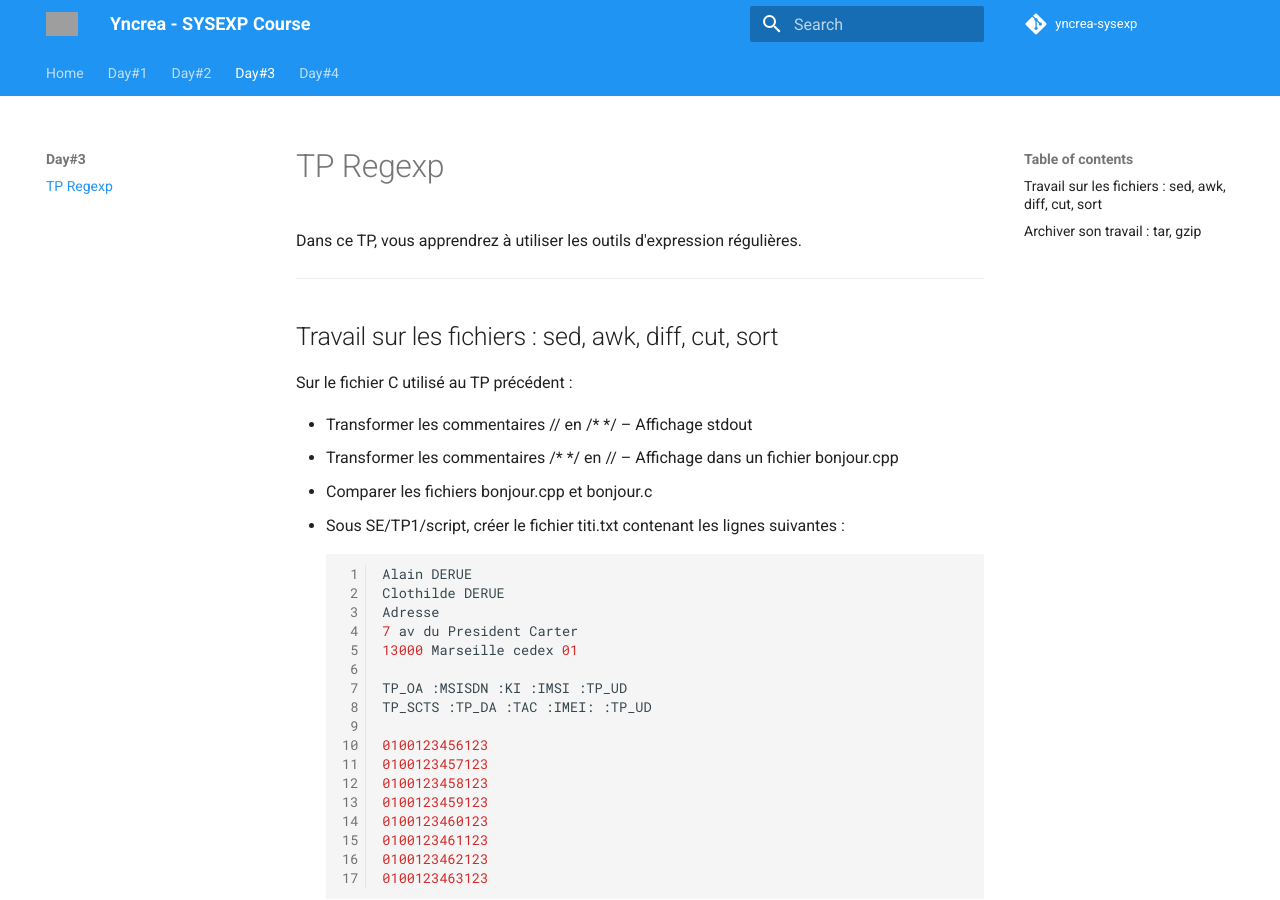
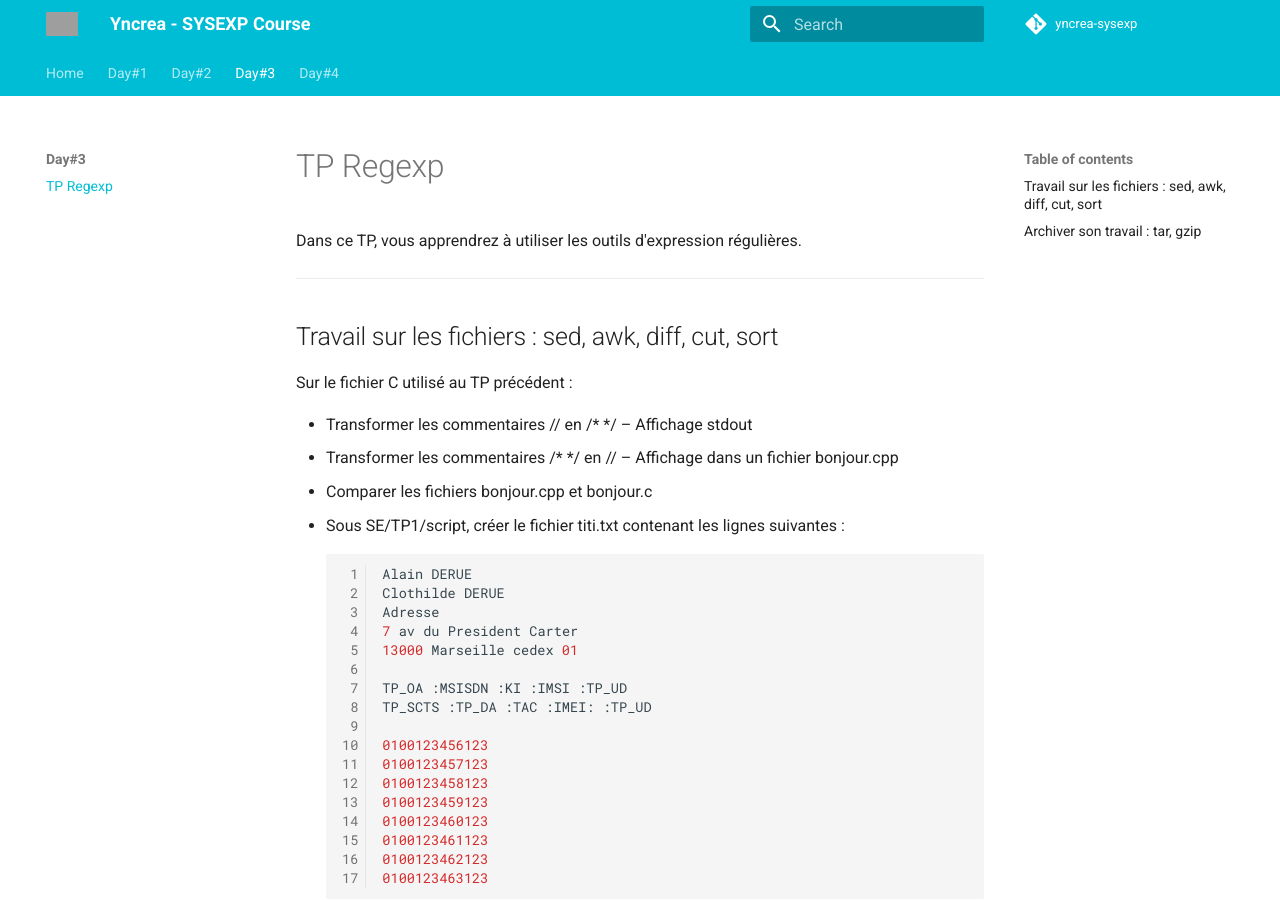
Before and after one commit to jurocknsail/yncrea-sysexp, an MkDocs documentation site: the page built from docs/03_TpRegexp.md, in a window 1280 px wide and 900 px high. Built offline with MkDocs 1.6.1 and Material for MkDocs 9.7.7, drawn with Linux system fonts in a browser that asks for light colours; comment, search, counter and statistics services are not loaded; grey boxes are pictures that could not be loaded.

Commit message:
update color

```diff
--- a/mkdocs.yml
+++ b/mkdocs.yml
@@ -27,8 +27,8 @@ theme:
   logo: assets/images/yncrea.png
   favicon: assets/images/yncrea.png
   palette:
-    primary: blue
-    accent: blue
+    primary: cyan
+    accent: cyan
   font:
     text: Roboto
     code: Roboto Mono
```
